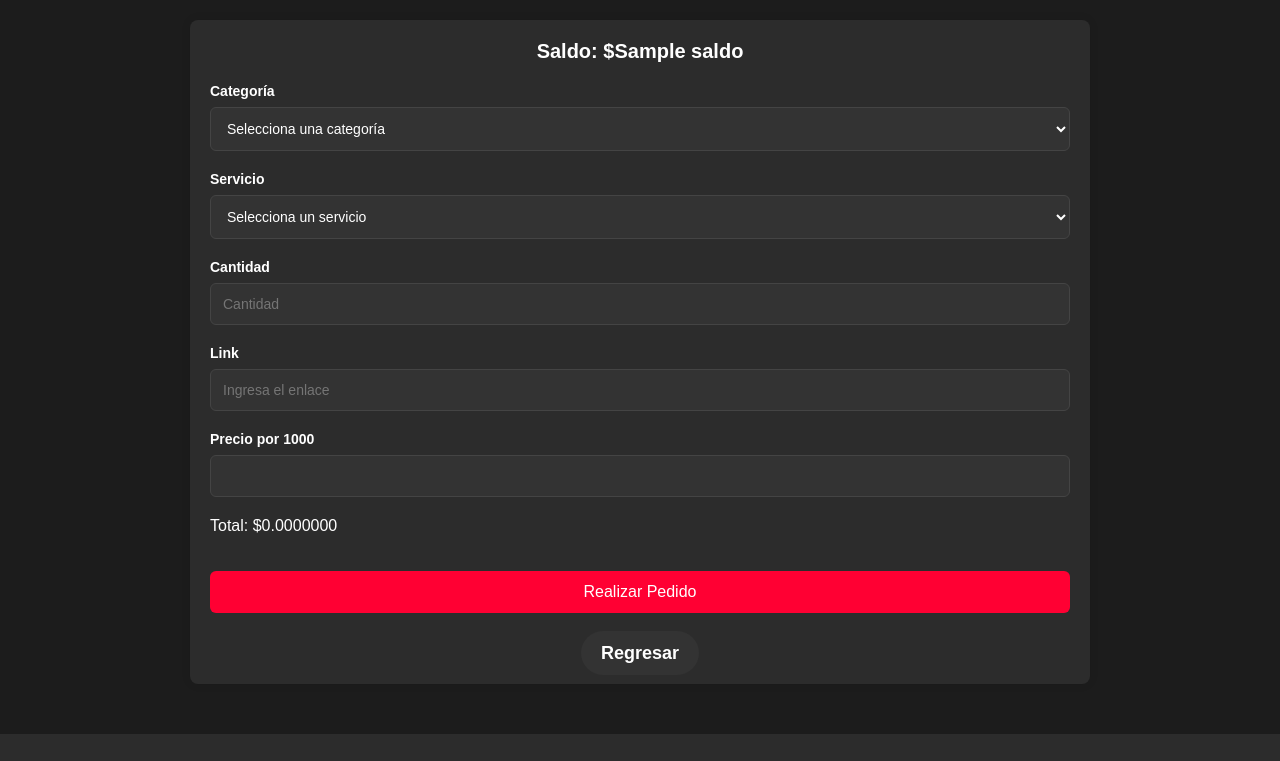
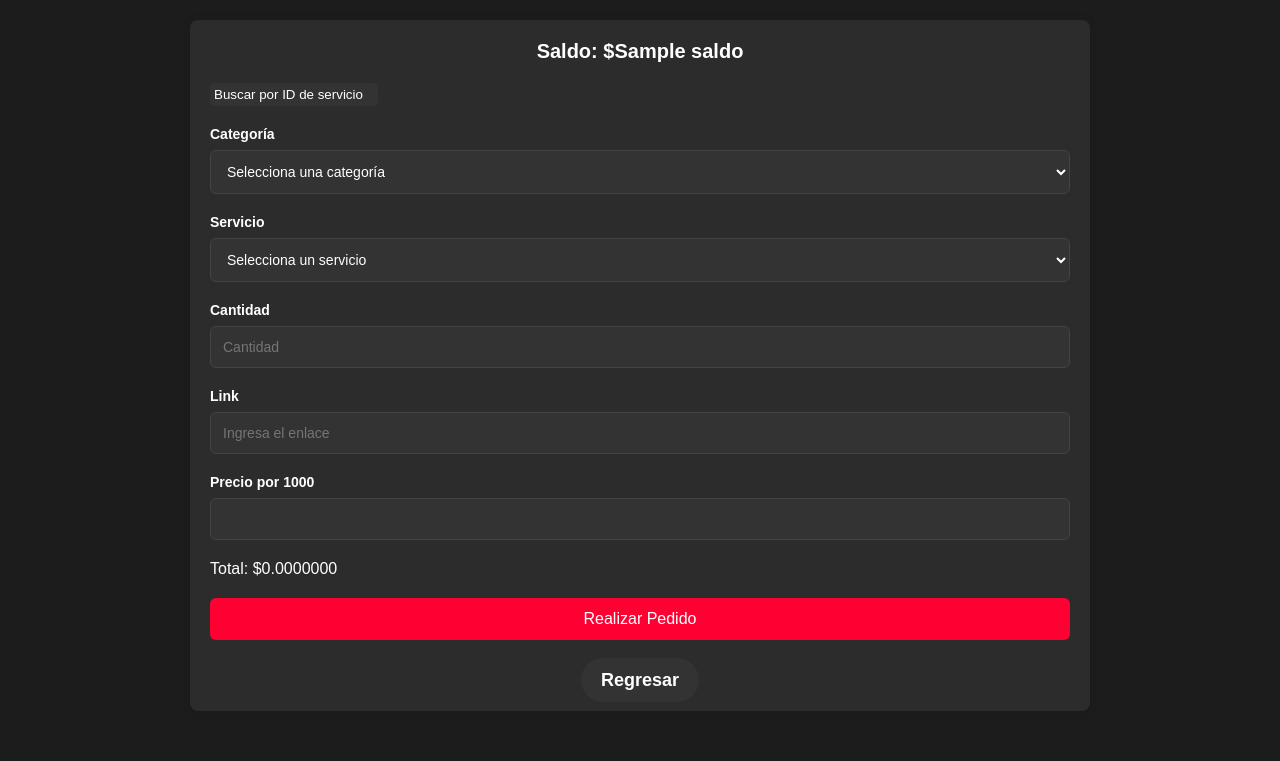
Before and after one commit to Miguel8pp/king-ghost, a Flask app: template templates/yoursmm.html in a window 1280 px wide. Shown: the part 100-861 px from the top of the page. Before the commit the page ends 834 px from the top, so only its background shows below. Run offline with Flask 3, Linux system fonts and the light colour scheme; the template is opened without the code that fills it: most values are stand-ins (such as "Sample title", 1, 10 or a date in 2020); parts of the project's set-up code (start-up, migrations or seed data) failed here and were passed over.

Commit message:
nuevas funciones

```diff
--- a/static/yoursmm.css
+++ b/static/yoursmm.css
@@ -231,3 +231,81 @@
     box-shadow: 0 0 8px #ff0033, 0 0 15px #ff0033; /* Efecto de neón rojo */
     transform: scale(1.1); /* Agrandar ligeramente el botón al hacer hover */
 }
+
+
+/* Estilo del ícono de favorito (relleno cuando está en favoritos) */
+.favorite-icon {
+    font-size: 24px; /* Tamaño del ícono */
+    color: #ff0033; /* Color cuando está en favoritos */
+    cursor: pointer;
+    transition: all 0.3s ease;
+}
+
+/* Estilo del ícono de favorito cuando no está seleccionado */
+.favorite-icon.not-favorite {
+    color: #444; /* Color cuando no está en favoritos */
+}
+
+/* Efecto hover para el ícono */
+.favorite-icon:hover {
+    transform: scale(1.1); /* Agranda el ícono al pasar el cursor */
+    color: #e60029; /* Cambio de color al hacer hover */
+}
+
+/* Botón de realizar pedido modificado para incluir estilo de favorito */
+.order-btn {
+    background-color: #ff0033;
+    color: white;
+    padding: 12px 25px;
+    border: none;
+    cursor: pointer;
+    font-size: 16px;
+    width: 100%;
+    border-radius: 6px;
+    margin-top: 20px;
+    box-sizing: border-box;
+    display: flex;
+    justify-content: center;
+    align-items: center;
+}
+
+.order-btn:hover {
+    background-color: #e60029;
+}
+
+/* Contenedor para el ícono de favoritos junto al saldo */
+.favorite-container {
+    display: flex;
+    align-items: center;
+    justify-content: flex-end; /* Coloca el ícono al lado derecho */
+    margin-right: 15px; /* Espacio a la derecha */
+}
+
+/* Estilo del ícono de favoritos dentro de la tabla */
+.favorite-column {
+    display: flex;
+    align-items: center;
+    justify-content: center;
+}
+
+#search-id {
+    outline: none;
+    margin: 0 auto;
+    margin: 0 0 20px 0;
+    border: none;
+    background-color: #333;
+    padding: 4px;
+ border-radius: 5px;
+ color: #d1ecf1;
+    width: 100%;
+    max-width: 160px;
+}
+
+#search-id:focus{
+    border: red 1px solid;
+    box-shadow: 0 0 8px #ff0033, 0 0 15px #ff0033;
+}
+
+#search-id::placeholder{
+    color: white;
+}
--- a/templates/yoursmm.html
+++ b/templates/yoursmm.html
@@ -1,11 +1,11 @@
 <!DOCTYPE html>
-<html lang="en">
+<html lang="es">
 <head>
     <meta charset="UTF-8">
     <meta name="viewport" content="width=device-width, initial-scale=1.0">
+    <title>Realizar Pedido</title>
+    <link rel="stylesheet" href="../static/yoursmm.css">
     <link rel="icon" href="../fav/fav.jpeg">
-    <title>Realizar Pedido</title>
-    <link rel="stylesheet" href="static/yoursmm.css">
 </head>
 <body>
 
@@ -13,14 +13,11 @@
     <h1>Realizar Pedido</h1>
 </header>
 
-<!-- Mensajes Flash -->
 <div>
     {% with messages = get_flashed_messages(with_categories=true) %}
         {% if messages %}
             {% for category, message in messages %}
-                <div class="flash-message {{ category }}">
-                    {{ message }}
-                </div>
+                <div class="flash-message {{ category }}">{{ message }}</div>
             {% endfor %}
         {% endif %}
     {% endwith %}
@@ -32,6 +29,8 @@
             <span>Saldo: </span>
             <span class="{{ 'low-balance' if saldo < 5 else '' }}">${{ saldo }}</span>
         </div>
+
+        <input  type="text" id="search-id" placeholder="Buscar por ID de servicio" onkeyup="buscarPorID()">
 
         <form method="POST" id="order-form">
             <div class="form-group">
@@ -70,7 +69,7 @@
             <p class="price-display" id="total-price">Total: $0.0000000</p>
 
             <button type="submit" class="order-btn">Realizar Pedido</button>
-            <!-- Botón de regresar a la página principal -->
+
             <div class="back-to-home-container">
                 <a href="/pagina_principal" class="back-to-home-btn">Regresar</a>
             </div>
@@ -79,54 +78,52 @@
 </div>
 
 <script>
-    // Aseguramos que las categorías y servicios sean pasados correctamente a la plantilla
     const categories = {{ categories | tojson }};
     const services = {{ services | tojson }};
     let selectedService = null;
 
-    // Actualizar servicios según la categoría seleccionada
-    function updateServices() {
-        const categorySelect = document.getElementById('category-select');
+    function updateServices(preselectServiceId = null) {
+        const selectedCategory = document.getElementById('category-select').value;
         const serviceSelect = document.getElementById('service-select');
-        const selectedCategory = categorySelect.value;
+        serviceSelect.innerHTML = '<option value="">Selecciona un servicio</option>';
+        document.getElementById('quantity-info').innerHTML = '';
 
-        // Limpiar los servicios previos
-        serviceSelect.innerHTML = '<option value="">Selecciona un servicio</option>';
-        document.getElementById('quantity-info').innerHTML = ''; // Limpiar la información de cantidad
+        const filteredServices = services.filter(s => s.category === selectedCategory);
 
-        if (selectedCategory) {
-            const filteredServices = services.filter(service => service.category === selectedCategory);
-            filteredServices.forEach(service => {
-                const option = document.createElement('option');
-                option.value = service.service;  // El valor será el ID del servicio
-                option.textContent = `${service.name} (ID: ${service.service})`;  // Mostramos el nombre y el ID
-                serviceSelect.appendChild(option);
-            });
+        filteredServices.forEach(service => {
+            const option = document.createElement('option');
+            option.value = service.service;
+            option.innerHTML = `${service.name} (ID: ${service.service})`;
+            if (preselectServiceId && service.service === preselectServiceId) {
+                option.selected = true;
+                updatePrice();
+            }
+            serviceSelect.appendChild(option);
+        });
+    }
+
+    function updatePrice() {
+        const serviceId = document.getElementById('service-select').value;
+        const quantity = document.getElementById('quantity').value;
+        const service = services.find(s => s.service === serviceId);
+
+        if (service) {
+            document.getElementById('quantity-info').innerHTML = `Min: ${service.min} | Max: ${service.max}`;
+            const rate = service.rate * 1.4;
+            document.getElementById('price-display').value = `$${rate.toFixed(7)}`;
+            document.getElementById('total-price').textContent = `Total: $${(quantity * rate / 1000).toFixed(7)}`;
         }
     }
 
-    // Actualizar el precio y mostrar el rango de cantidad cuando se selecciona un servicio
-    function updatePrice() {
-        const serviceSelect = document.getElementById('service-select');
-        const quantity = document.getElementById('quantity').value;
+    function buscarPorID() {
+        const input = document.getElementById("search-id").value.trim();
+        if (input === "") return;
 
-        const selectedServiceId = serviceSelect.value;
-        if (selectedServiceId) {
-            selectedService = services.find(service => service.service === selectedServiceId);
-
-            // Mostrar los límites de cantidad
-            const quantityInfo = document.getElementById('quantity-info');
-            quantityInfo.innerHTML = `Min: ${selectedService.min} | Max: ${selectedService.max}`;
-
-            // Aumentar el precio por 1000 unidades en un 40%
-            const pricePer1000 = selectedService.rate * 1.40;
-
-            // Mostrar el precio por 1000 unidades
-            document.getElementById('price-display').value = `$${pricePer1000.toFixed(7)}`;
-
-            // Calcular el total dependiendo de la cantidad seleccionada
-            const totalPrice = (quantity * pricePer1000) / 1000;
-            document.getElementById('total-price').textContent = `Total: $${totalPrice.toFixed(7)}`;
+        const found = services.find(s => s.service.toLowerCase().includes(input.toLowerCase()));
+        if (found) {
+            document.getElementById("category-select").value = found.category;
+            updateServices(found.service);
+            updatePrice();
         }
     }
 </script>
```
